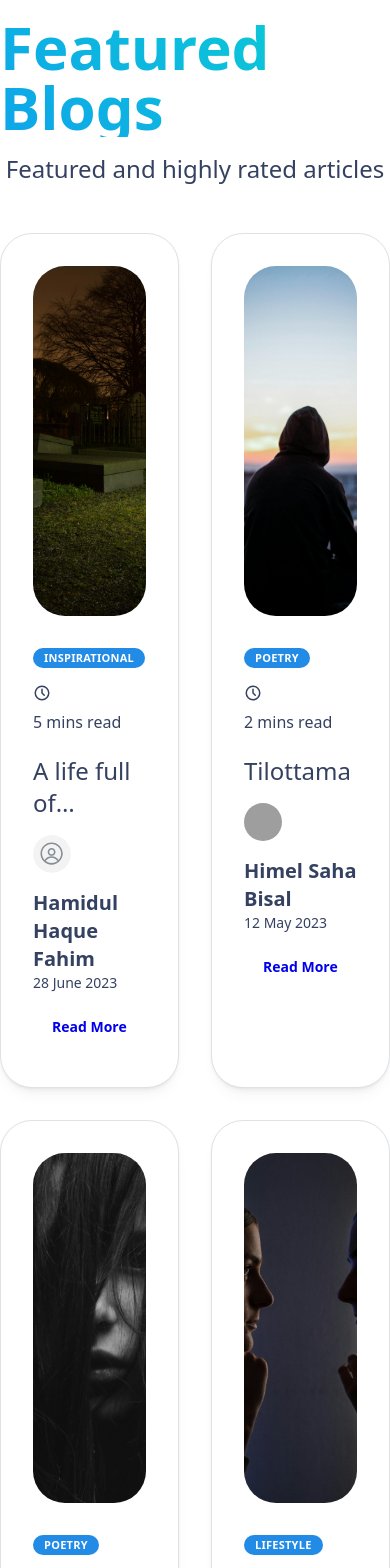
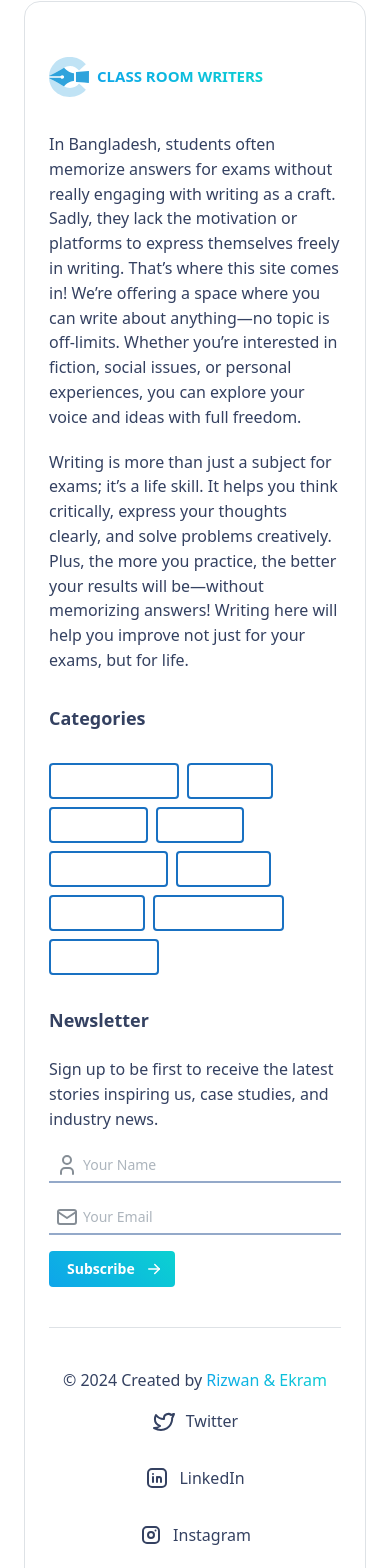
Before and after one commit to RizwanSuvo99/verse-voice, a Next.js app: page / in a window 390 px wide. Shown: the part 1015-2583 px from the top of the page. Built offline with nearby package versions, Linux system fonts and the light colour scheme; grey boxes are pictures that could not be loaded; a web font is replaced by a local one.

Commit message:
Footer responsive done

```diff
--- a/app/(user)/page.jsx
+++ b/app/(user)/page.jsx
@@ -8,8 +8,8 @@ export default function Home() {
     <main>
       <Hero />
       <Categories />
-      <FeaturedBlog />
-      <OtherBlogs />
+      {/* <FeaturedBlog />
+      <OtherBlogs /> */}
     </main>
   );
 }
--- a/components/Footer/Footer.jsx
+++ b/components/Footer/Footer.jsx
@@ -5,6 +5,7 @@ import {
   Button,
   Container,
   Divider,
+  Flex,
   Grid,
   Group,
   Paper,
@@ -29,32 +30,62 @@ const Footer = () => {
   const categories = [...new Set(allBlogs.map((item) => item.category))];
 
   return (
-    <footer className="mt-14">
-      <Container size={1350} className="!mt-[100px] !px-0 !py-4">
-        <Paper className="px-32 py-20" radius="lg" withBorder>
+    <footer>
+      <Container size={1150} className="!mt-[100px] !px-6 !py-4">
+        <Paper
+          className="px-6 py-10 md:px-12 lg:px-36 lg:py-20"
+          radius="lg"
+          withBorder
+        >
           <Grid gutter={'xl'} grow>
-            <Grid.Col span={4}>
+            {/* First column with logo and address */}
+            <Grid.Col span={12} md={4}>
               <Logo />
               <Space h={'lg'} />
-              <Text>
-                When an unknown prnoto sans took a galley and scrambled it to
-                make specimen book not only five When an unknown prnoto sans
-                took a galley and scrambled it to five centurie.
+              <Text className="!text-md sm:!text-xl">
+                In Bangladesh, students often memorize answers for exams without
+                really engaging with writing as a craft. Sadly, they lack the
+                motivation or platforms to express themselves freely in writing.
+                That’s where this site comes in! We’re offering a space where
+                you can write about anything—no topic is off-limits. Whether
+                you’re interested in fiction, social issues, or personal
+                experiences, you can explore your voice and ideas with full
+                freedom.
               </Text>
-              <Title order={5} className="!mt-3">
-                Address
-              </Title>
-              <Stack className="!gap-0">
-                <Text span>123 Main Street</Text>
-                <Text span>New York, NY 10001</Text>
-              </Stack>
+              <Space h={'lg'} />
+              <Text className="!text-md sm:!text-xl">
+                Writing is more than just a subject for exams; it’s a life
+                skill. It helps you think critically, express your thoughts
+                clearly, and solve problems creatively. Plus, the more you
+                practice, the better your results will be—without memorizing
+                answers! Writing here will help you improve not just for your
+                exams, but for life.
+              </Text>
             </Grid.Col>
-            <Grid.Col span={4}>
+
+            {/* Second column with categories */}
+            <Grid.Col span={12} md={4}>
               <Title order={4} className="!mb-8">
                 Categories
               </Title>
-              <Group grow>
-                <Stack>
+              <Flex>
+                <div className="!flex !flex-wrap !gap-2">
+                  {categories.map((cat) => (
+                    <Button
+                      className="!border-[2px] !border-[#1971c2]"
+                      variant="transparent"
+                    >
+                      <Link
+                        href={`/category/${cat.toLowerCase()}`}
+                        key={cat}
+                        className="!text-white !no-underline"
+                      >
+                        {cat}
+                      </Link>
+                    </Button>
+                  ))}
+                </div>
+                {/* <Stack>
                   {categories.map(
                     (cat, i) =>
                       i <= Math.floor(categories.length / 2) && (
@@ -81,12 +112,14 @@ const Footer = () => {
                         </Link>
                       ),
                   )}
-                </Stack>
-              </Group>
+                </Stack> */}
+              </Flex>
             </Grid.Col>
-            <Grid.Col span={4}>
+
+            {/* Third column with newsletter subscription */}
+            <Grid.Col span={12} md={4}>
               <Stack>
-                <Title order={4} className="!mb-8">
+                <Title order={4} className="!mb-2">
                   Newsletter
                 </Title>
                 <Text>
@@ -122,15 +155,18 @@ const Footer = () => {
               </Stack>
             </Grid.Col>
           </Grid>
+
           <Divider className="!my-10" />
-          <Group justify="space-between">
-            <Text>
+
+          {/* Footer Bottom Section */}
+          <Group className="flex-col md:flex-row" justify="space-between">
+            <Text className="text-center md:text-left">
               © 2024 Created by{' '}
               <Text variant="gradient" span>
                 Rizwan & Ekram
               </Text>
             </Text>
-            <Group gap="xl">
+            <Group gap="xl" className="flex-col md:flex-row">
               <Group gap={'xs'}>
                 <IconBrandTwitter stroke={2} />
                 <Text>Twitter</Text>
```
